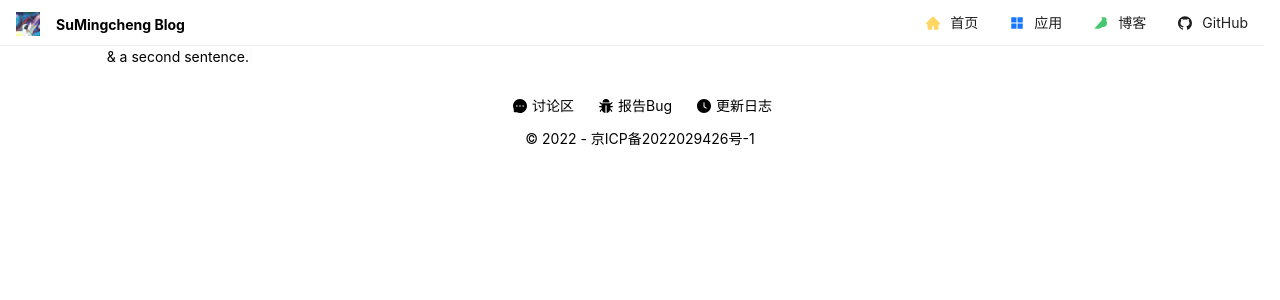
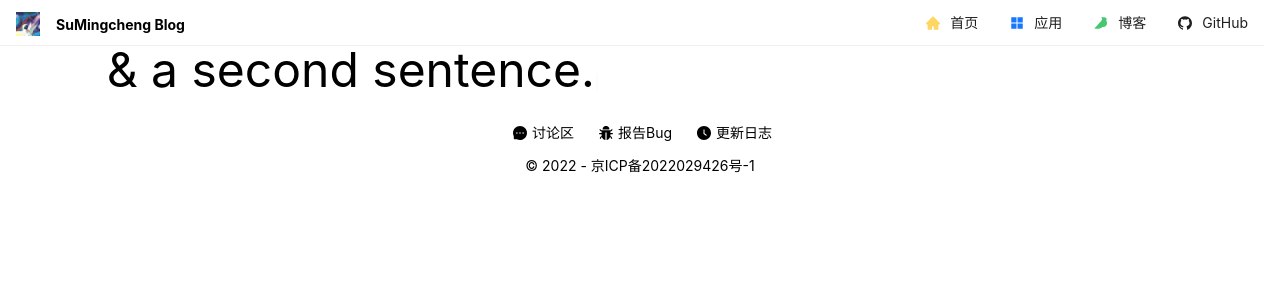
Before and after one commit to sumingcheng/Blog, a Next.js app: page / in a window 1280 px wide. Shown: the top 300 px of the page. Built offline with nearby package versions, Linux system fonts and the light colour scheme.

Commit message:
add:typed

```diff
--- a/src/pages/index.tsx
+++ b/src/pages/index.tsx
@@ -8,6 +8,8 @@ function IndexPage () {
     const typed = new Typed(el.current, {
       strings: ['<i>First</i> sentence.', '&amp; a second sentence.'],
       typeSpeed: 50,
+      // loop: true,
+      // loopCount: 3,
     });
 
     return () => {
@@ -17,10 +19,7 @@ function IndexPage () {
 
   return (
       <Layout>
-        <div>
-          {/*打字机*/}
-          <span ref={el}/>
-        </div>
+        <span ref={el} className={`text-5xl`}/>
       </Layout>
   )
 }
```
